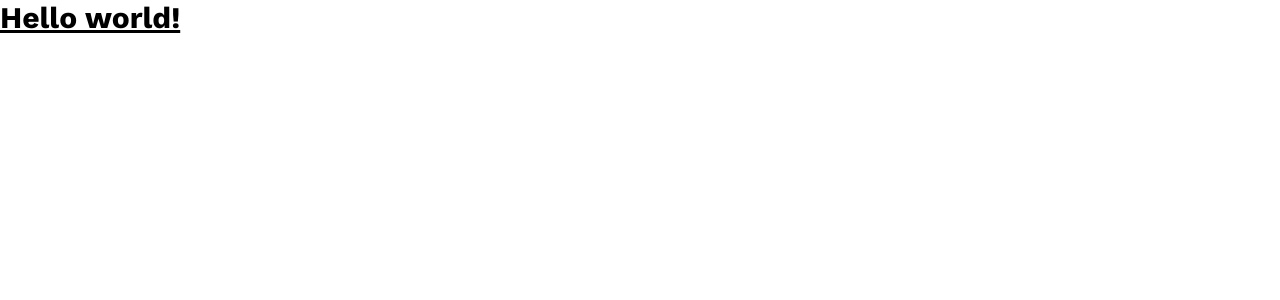
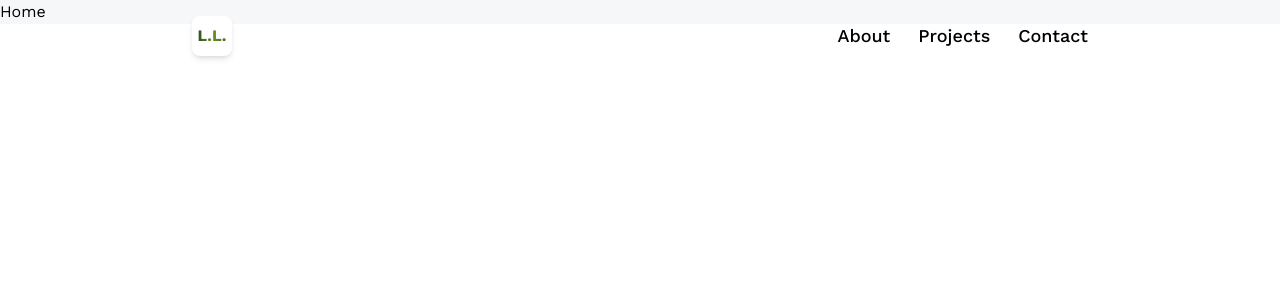
Before and after one commit to arryllopez/lawrence_devPortfolio, a React (Vite) app: page / in a window 1280 px wide. Shown: the top 300 px of the page. Built offline with nearby package versions, Linux system fonts and the light colour scheme.

Commit message:
foundation for the navbar

```diff
--- a/package.json
+++ b/package.json
@@ -11,7 +11,8 @@
   },
   "dependencies": {
     "react": "^19.1.1",
-    "react-dom": "^19.1.1"
+    "react-dom": "^19.1.1",
+    "react-router-dom": "^7.9.3"
   },
   "devDependencies": {
     "@eslint/js": "^9.36.0",
--- a/src/App.jsx
+++ b/src/App.jsx
@@ -1,11 +1,21 @@
 import React from 'react'
+import {Route, BrowserRouter as Router, Routes} from 'react-router-dom'
 import './index.css' //importing the css file so that tailwind can work
+import Navbar from './components/Navbar'
 
 const App = () => {
   return (
-    <h1 className="text-3xl font-bold underline">
-      Hello world!
-    </h1>
+    <main className="bg-slate-300/20">
+      <Router>
+        <Navbar/>
+        <Routes>
+          <Route path = "/" element={'Home'} />
+          <Route path = "/about" element={'About'} />
+          <Route path = "/projects" element={'Projects'} />
+          <Route path = "/contact" element={'Contact'} />
+        </Routes>
+      </Router>
+    </main>
   )
 }
 
--- /dev/null
+++ b/src/components/Navbar.jsx
@@ -0,0 +1,25 @@
+import React from 'react'
+import {NavLink} from 'react-router-dom'
+
+const Navbar = () => {
+  return (
+    <header className = "header">
+        <NavLink to = "/" className = "w-10 h-10 rounded-lg bg-white items-center justify-center flex font-bold shadow-md">
+        <p className = "green-gradient_text">L.L. </p>
+        </NavLink>
+        <nav className = "flex text-lg font-medium gap-7">
+            <NavLink to = "/about" className = {({isActive}) => isActive ? "text-lime-700" : "text-black"}>
+                About
+            </NavLink>
+             <NavLink to = "/projects" className = {({isActive}) => isActive ? "text-lime-700" : "text-black"}>
+                Projects
+            </NavLink>
+             <NavLink to = "/contact" className = {({isActive}) => isActive ? "text-lime-700" : "text-black"}>
+                Contact
+            </NavLink>
+        </nav>
+    </header>
+  )
+}
+
+export default Navbar
--- a/src/index.css
+++ b/src/index.css
@@ -37,6 +37,13 @@ body:has(.card[data-color="green"]:hover) {
   .blue-gradient_text {
     @apply bg-gradient-to-r from-[#00c6ff] to-[#0072ff] bg-clip-text text-transparent;
   }
+
+  .green-gradient_text {
+  @apply bg-gradient-to-r from-[#2E4E1D] via-[#6B8E23] to-[#4B6F28] bg-clip-text text-transparent;
+  }
+
+
+
 
   .input {
     @apply bg-white border border-gray-200 text-gray-900 text-sm rounded-lg focus:ring-blue-500 focus:border-blue-500 block w-full p-2.5 mt-2.5 font-normal shadow-card;
```
Also changed, not shown: 1 other file (tests, documents, lock files or other folders).
